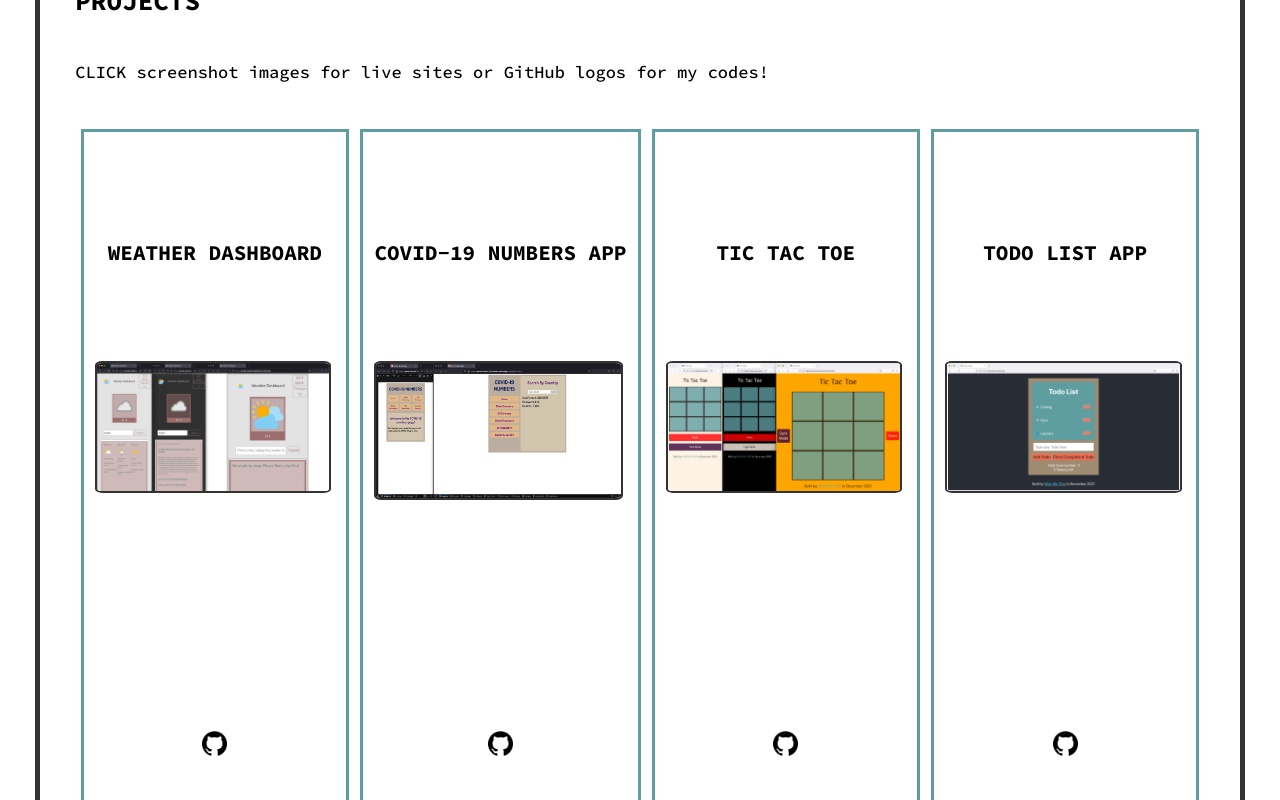
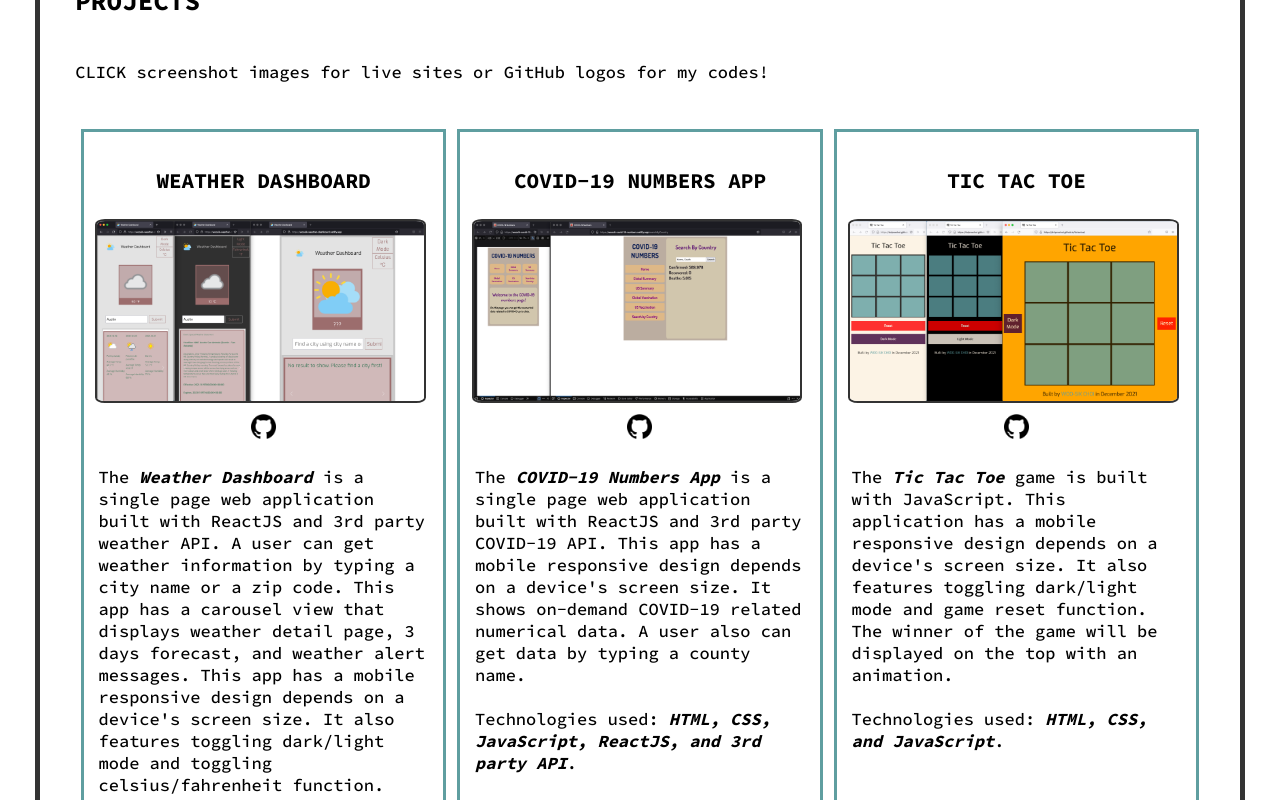
Before and after one commit to dvlprwchoi/portfolio-2, a React (Create React App) app: page / in a window 1280 px wide. Shown: the part 1420-2220 px from the top of the page. Built offline with nearby package versions, Linux system fonts and the light colour scheme.

Commit message:
Remove grid for single project container

```diff
--- a/src/components/Projects/Projects.css
+++ b/src/components/Projects/Projects.css
@@ -5,11 +5,11 @@
 
 .single-project-container {
   margin: 0.5%;
-  flex: 1 1 220px;
+  flex: 1 1 250px;
   /* flex: 1 1 29%; */
   border: 3px solid var(--cardBorder-color);
-  display: grid;
-  grid-template-rows: 1fr 1.5fr 0.5fr 3fr;
+  /* display: grid; */
+  /* grid-template-rows: 1fr 2fr 1fr 3fr; */
 }
 
 .project-title {
```
